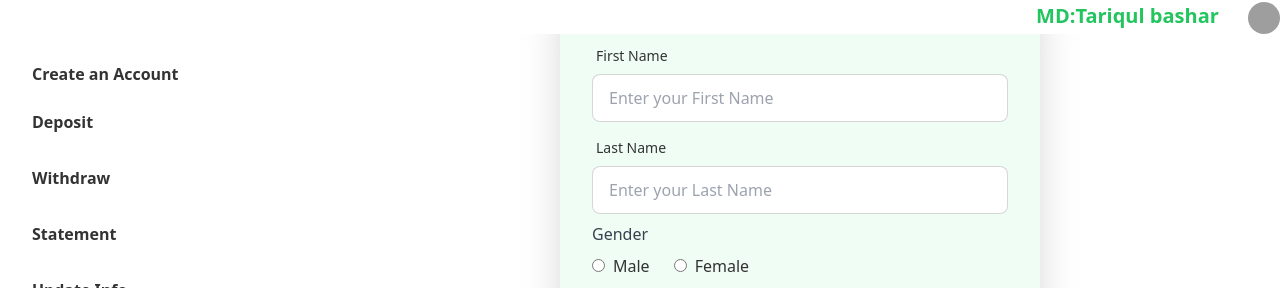
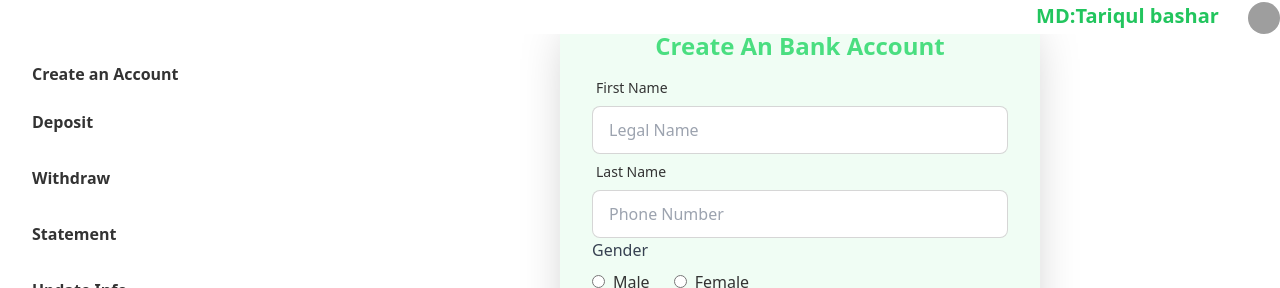
Before and after one commit to Weedito/online-bank-of-bd-client, a React (Create React App) app: page /dashboard/createAnAccount in a window 1280 px wide. Shown: the part 122-410 px from the top of the page. Built offline with nearby package versions, Linux system fonts and the light colour scheme; no server answers; sample sign-in values are in the browser's storage; grey boxes are pictures that could not be loaded; what tw-elements would draw is missing.

Commit message:
create accoutn added

```diff
--- a/src/Pages/Dashboard/CreateAnAccount.js
+++ b/src/Pages/Dashboard/CreateAnAccount.js
@@ -1,7 +1,44 @@
-import React from "react";
+import React, { useRef } from "react";
 import "./CreateAnAccount.css";
 
 const CreateAnAccount = () => {
+
+
+  const legaleNameRef = useRef('');
+  const phoneRef = useRef('');
+  const nidRef = useRef('');
+
+
+  const createAccount = e => {
+    e.preventDefault();
+    const name = legaleNameRef.current.value;
+    const phone = phoneRef.current.value;
+    const nid = nidRef.current.value;
+
+    console.log(name, phone);
+
+    const accoutnDetails = {
+      name: name,
+      phone: phone,
+      NID: nid,
+      AccNo: Math.floor(Math.random() * 10000000000),
+      balance: 0,
+
+    }
+
+    fetch('http://localhost:5000/account', {
+      method: 'POST',
+      headers: {
+        'content-type': 'application/json'
+      },
+      body: JSON.stringify(accoutnDetails)
+    })
+      .then(res => res.json())
+      .then(data => {
+        console.log(data)
+      })
+  }
+
   return (
     <div className="h-auto lg:h-auto mt-96 lg:mt-12 w-full">
       <div className="card w-auto bg-green-50 shadow-2xl lg:my-8 mx-auto lg:w-1/2 h-full lg:h-auto py-10 lg:py-0 ">
@@ -9,6 +46,8 @@ const CreateAnAccount = () => {
           <h1 className="text-green-400 text-2xl font-bold">
             Create An Bank Account
           </h1>
+
+          <form action="" onSubmit={createAccount}>
             <div className="form-control">
               <label className="label">
                 <span className="label-text">First Name</span>
@@ -16,8 +55,9 @@ const CreateAnAccount = () => {
               <input
                 required
                 type="text"
-              placeholder="Enter your First Name"
+                placeholder="Legal Name"
                 className="input input-bordered"
+                ref={legaleNameRef}
               />
             </div>
             <div className="form-control">
@@ -26,9 +66,10 @@ const CreateAnAccount = () => {
               </label>
               <input
                 required
-              type="text"
-              placeholder="Enter your Last Name"
+                type="number"
+                placeholder="Phone Number"
                 className="input input-bordered"
+                ref={phoneRef}
               />
             </div>
             <div className="form-control text-left">
@@ -54,20 +95,20 @@ const CreateAnAccount = () => {
                 </label>
               </div>
               <label className="mt-4" for="birthday">Birthday</label>
-            <input required type="date" id="birthday" name="birthday" className="input input-bordered"/>
+              <input type="date" id="birthday" name="birthday" className="input input-bordered" />
             </div>
             <div className="form-control">
               <label className="label">
                 <span className="label-email">Email</span>
               </label>
-            <input required type="email" className="input input-bordered" />
+              <input type="email" className="input input-bordered" />
             </div>
             <div className="form-control">
               <label className="label">
                 <span className="label-text">Your Country</span>
               </label>
               <input
-              required
+
                 type="text"
                 placeholder="Country"
                 className="input input-bordered"
@@ -78,7 +119,7 @@ const CreateAnAccount = () => {
                 <span className="label-text">Your Current City</span>
               </label>
               <input
-              required
+
                 type="text"
                 placeholder="City"
                 className="input input-bordered"
@@ -89,9 +130,9 @@ const CreateAnAccount = () => {
                 <span className="label-number">Your phone</span>
               </label>
               <input
-              required
+
                 type="number"
-              placeholder="Phone"
+                placeholder="Phone -"
                 className="input input-bordered"
               />
             </div>
@@ -104,6 +145,7 @@ const CreateAnAccount = () => {
                 type="number"
                 placeholder="NID Number"
                 className="input input-bordered"
+                ref={nidRef}
               />
             </div>
             <div className="form-control mt-6">
@@ -113,6 +155,9 @@ const CreateAnAccount = () => {
                 value="Create Account"
               />
             </div>
+          </form>
+
+
         </div>
       </div>
     </div>
```
Lines whose indentation alone changed are shown as unchanged.
